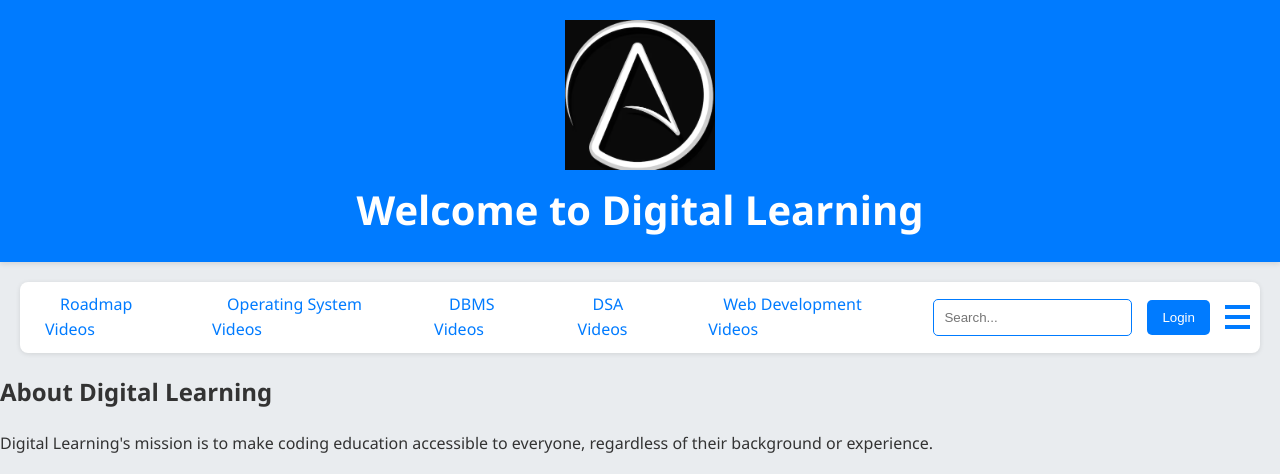
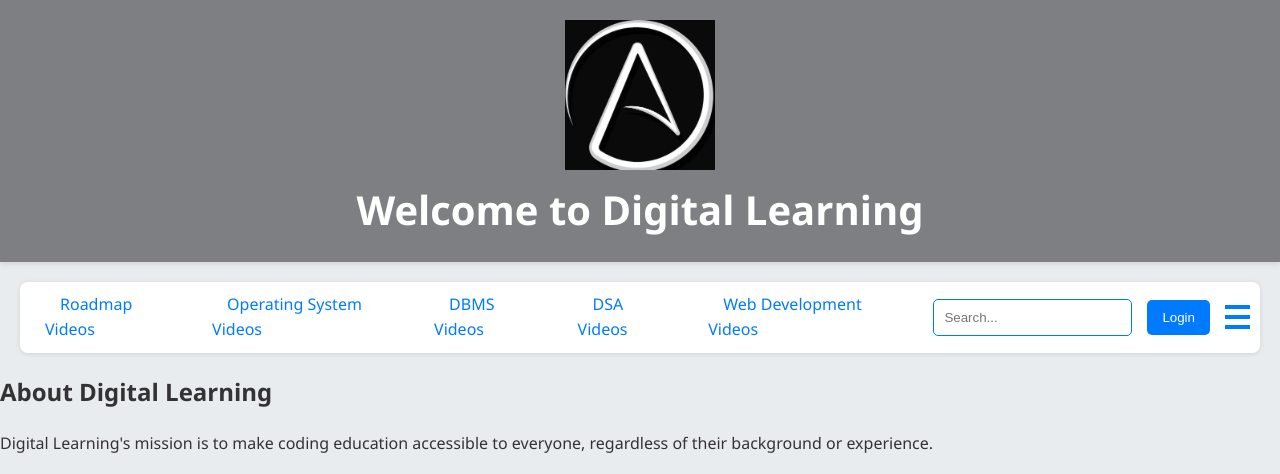
Before and after one commit to Aman4126/MINI-PROJECT, a plain HTML site: page index.html in a window 1280 px wide. Shown: the top 474 px of the page. Drawn offline with Linux system fonts and the light colour scheme.

Commit message:
updated files

```diff
--- a/style.css
+++ b/style.css
@@ -8,7 +8,7 @@ body {
 }
 
 header {
-    background: #007BFF;
+    background: #00030577;
     color: #fff;
     padding: 20px 0;
     text-align: center;
```
